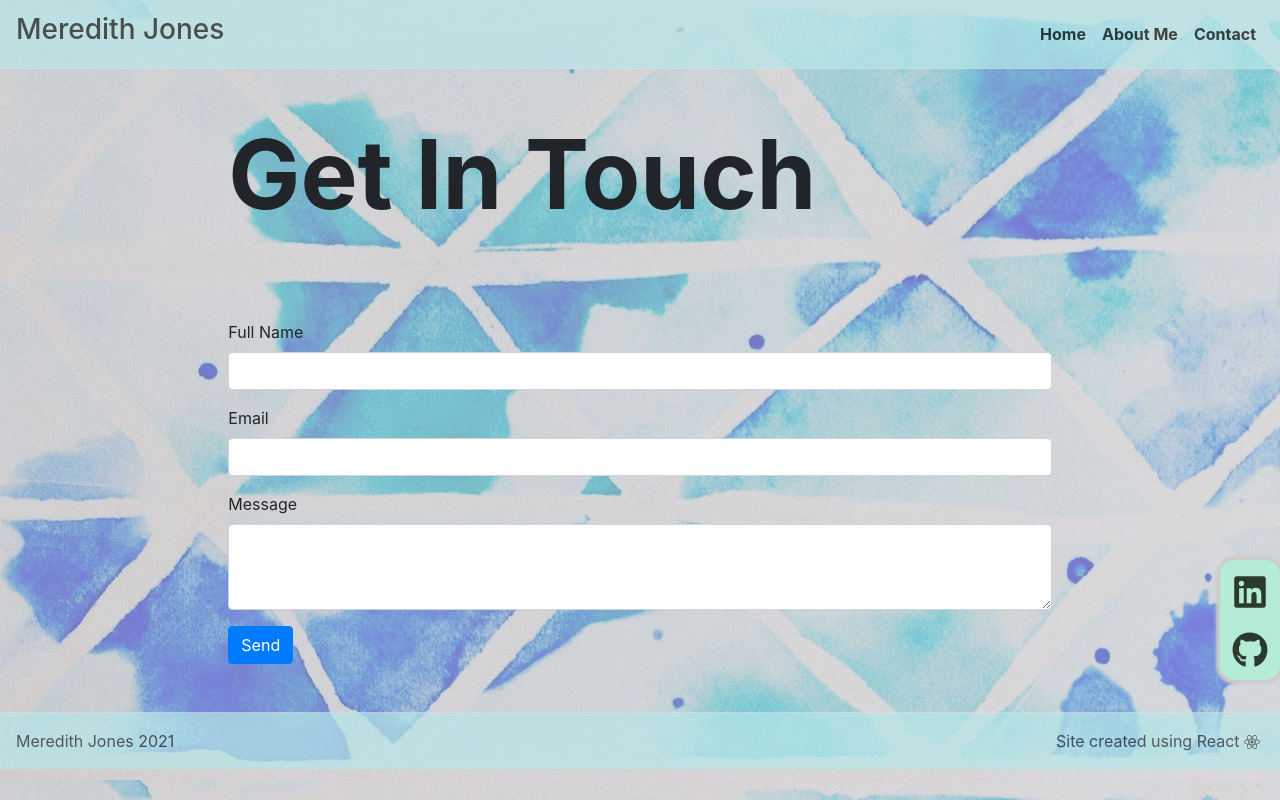
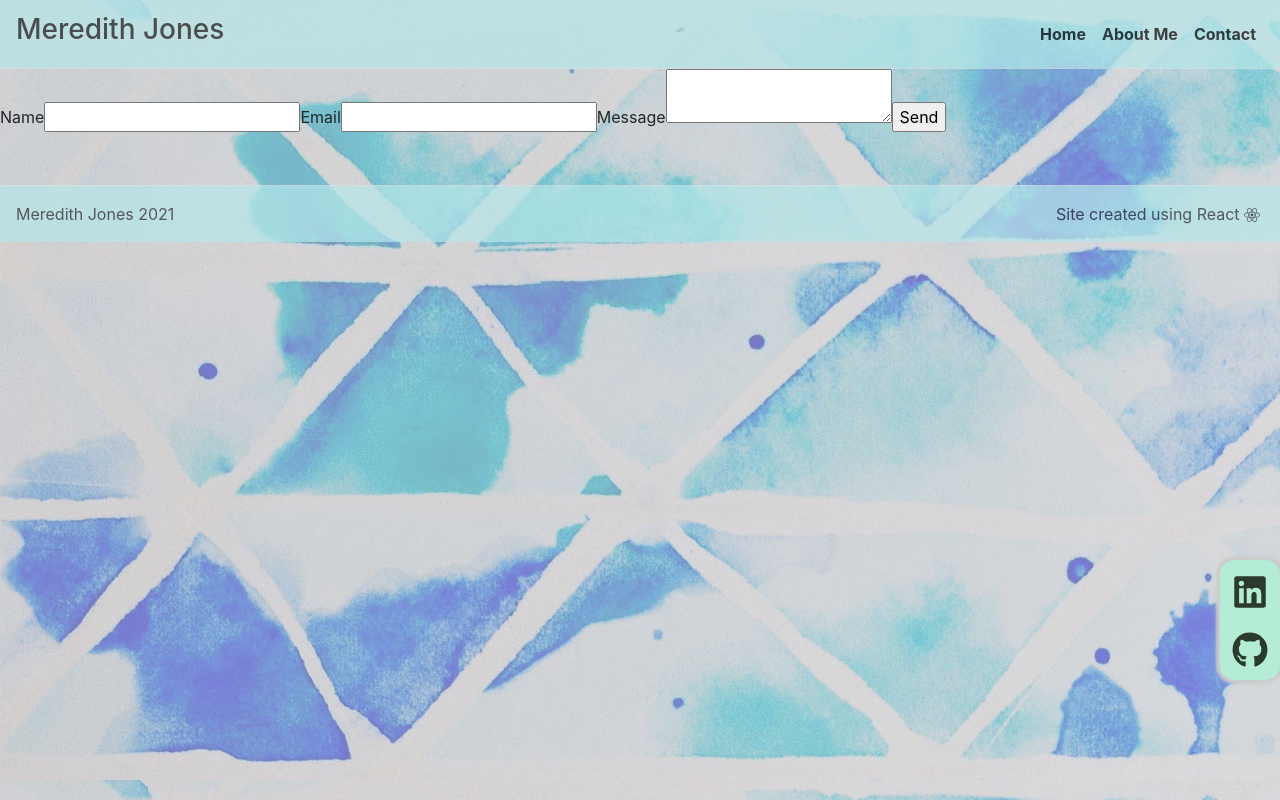
Before and after one commit to meredithajones/2021-Portfolio, a React (Create React App) app: page /contact in a window 1280 px wide. Built offline with nearby package versions, Linux system fonts and the light colour scheme.

Commit message:
Pivoting to setup for emailjs instead of mailgrid

```diff
--- a/package.json
+++ b/package.json
@@ -12,6 +12,7 @@
     "@testing-library/user-event": "^12.7.3",
     "axios": "^0.21.1",
     "bootstrap": "^4.6.0",
+    "emailjs-com": "^2.6.4",
     "react": "^17.0.1",
     "react-bootstrap": "^1.5.0",
     "react-dom": "^17.0.1",
@@ -22,7 +23,7 @@
     "web-vitals": "^1.1.0"
   },
   "scripts": {
-    "predeploy":"npm run build",
+    "predeploy": "npm run build",
     "deploy": "gh-pages -d build",
     "start": "react-scripts start",
     "build": "react-scripts build",
--- a/src/Pages/ContactPage.js
+++ b/src/Pages/ContactPage.js
@@ -5,106 +5,31 @@
 import Button from 'react-bootstrap/Button';
 
 import Axios from 'axios';
+import emailjs from 'emailjs-com';
 
+export default function ContactUs() {
 
-class ContactPage extends React.Component {
-    constructor(props) {
-        super(props);
-        this.state = {
-            name: '',
-            email: '',
-            message: '',
-            disabled: false,
-            emailSent: null,
-        }
-    }
-    //Creating functions to handle events
-    handleChange = (event) => {
-        console.log(event);
+        function sendEmail(e) {
+            e.preventDefault();
 
-        const target = event.target;
-        const value = target.type === 'checkbox' ? target.checked : target.value;
-        const name = target.name;
+        emailjs.sendForm('gmail', 'youtube_template', e.target, 'user_rMuPcHScdQ7joaXqMmqZr')
+      .then((result) => {
+          console.log(result.text);
+      }, (error) => {
+          console.log(error.text);
+      });
+  }
 
-        this.setState({
-            [name] : value
-        })
-    }
-
-    //Setting up prevent default to stop page refresh on submit
-        handleSubmit = (event) => {
-            event.preventDefault();
-
-            //Preventing multiple email submissions
-            this.setState({
-                disabled: true,
-                emailSent: true,
-            });
-
-            Axios.post('http://localhost:3030/api/email', this.state)
-            .then(res => {
-                if(res.data.success) {
-                    this.setState({
-                        disabled: false,
-                        emailSent: true
-                    });
-                } else {
-                    this.setState({
-                        disabled: false,
-                        emailSent: false
-                    });
-                }
-            })
-            .catch(err => {
-                console.log(err);
-
-                this.setState({
-                    disabled: false,
-                    emailSent: false
-                });
-            })
-
-    }
-
-
-        render() {
-            return(
-                <div>
-                    <Hero title={this.props.title} />
-
-                    <Content>
-                        <Form onSubmit={this.handleSubmit}>
-                            <Form.Group>
-                                <Form.Label htmlFor="full-name">Full Name</Form.Label>
-                                <Form.Control id="full-name" name="name" type="text" value={this.state.name} onChange={this.handleChange} />
-                            </Form.Group>
-
-
-                            <Form.Group>
-                                <Form.Label htmlFor="email">Email</Form.Label>
-                                <Form.Control id="email" name="email" type="email" value={this.state.email} onChange={this.handleChange} />
-                            </Form.Group>
-
-
-                            <Form.Group>
-                                <Form.Label htmlFor="message">Message</Form.Label>
-                                <Form.Control id="message" name="message" as="textarea"rows="3" value={this.state.message} onChange={this.handleChange} />
-                            </Form.Group>
-
-
-                            <Button className="d-inline-block" variant="primary" type="submit" disabled={this.state.disabled}>
-                                Send
-                            </Button>
-
-
-                            {this.state.emailSent === true && <p className="d-inline success-msg">Email Sent</p>}
-                            {this.state.emailSent === false && <p className="d-inline err-msg">Email Not Sent</p>}
-                        </Form>
-                    </Content>
-                </div>
-            );
-        }
-
-    }
-
-    export default ContactPage;
+  return (
+    <form className="contact-form" onSubmit={sendEmail}>
+      <input type="hidden" name="contact_number" />
+      <label>Name</label>
+      <input type="text" name="user_name" />
+      <label>Email</label>
+      <input type="email" name="user_email" />
+      <label>Message</label>
+      <textarea name="message" />
+      <input type="submit" value="Send" />
+    </form>
+  );
+}
```
Also changed, not shown: 2 other files (tests, documents, lock files or other folders).
